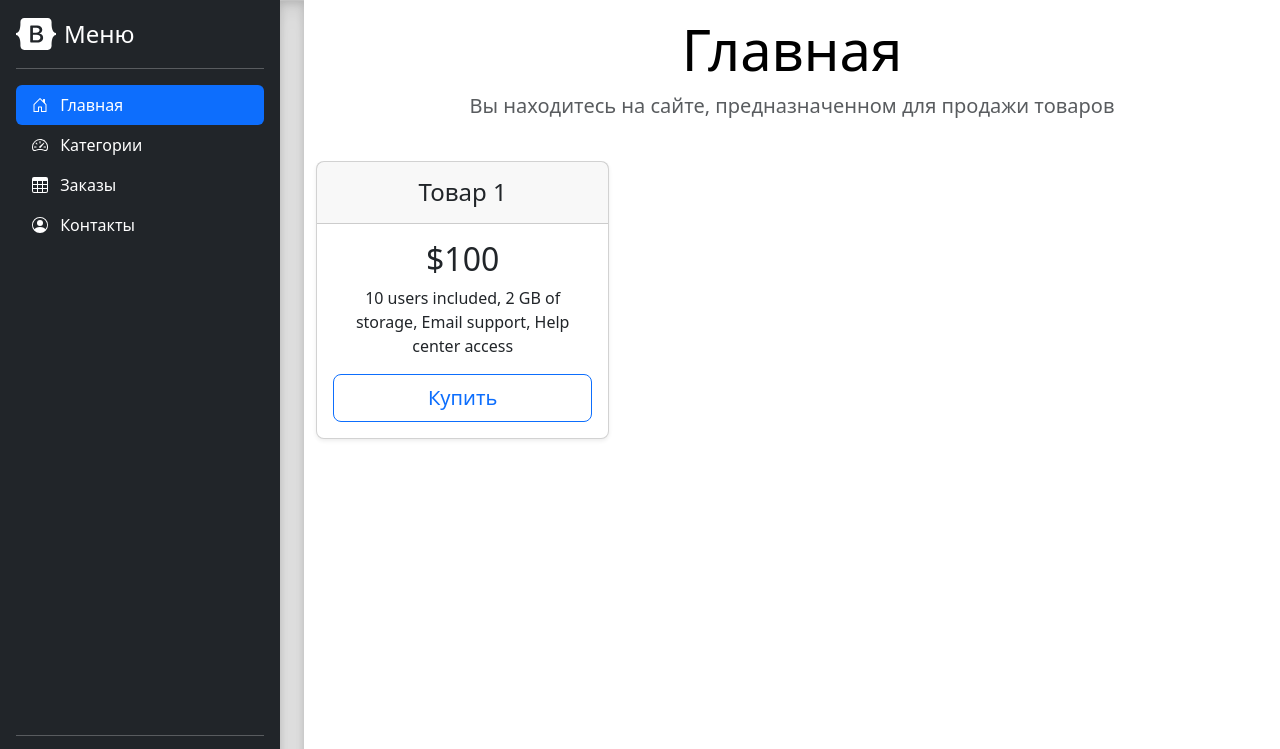
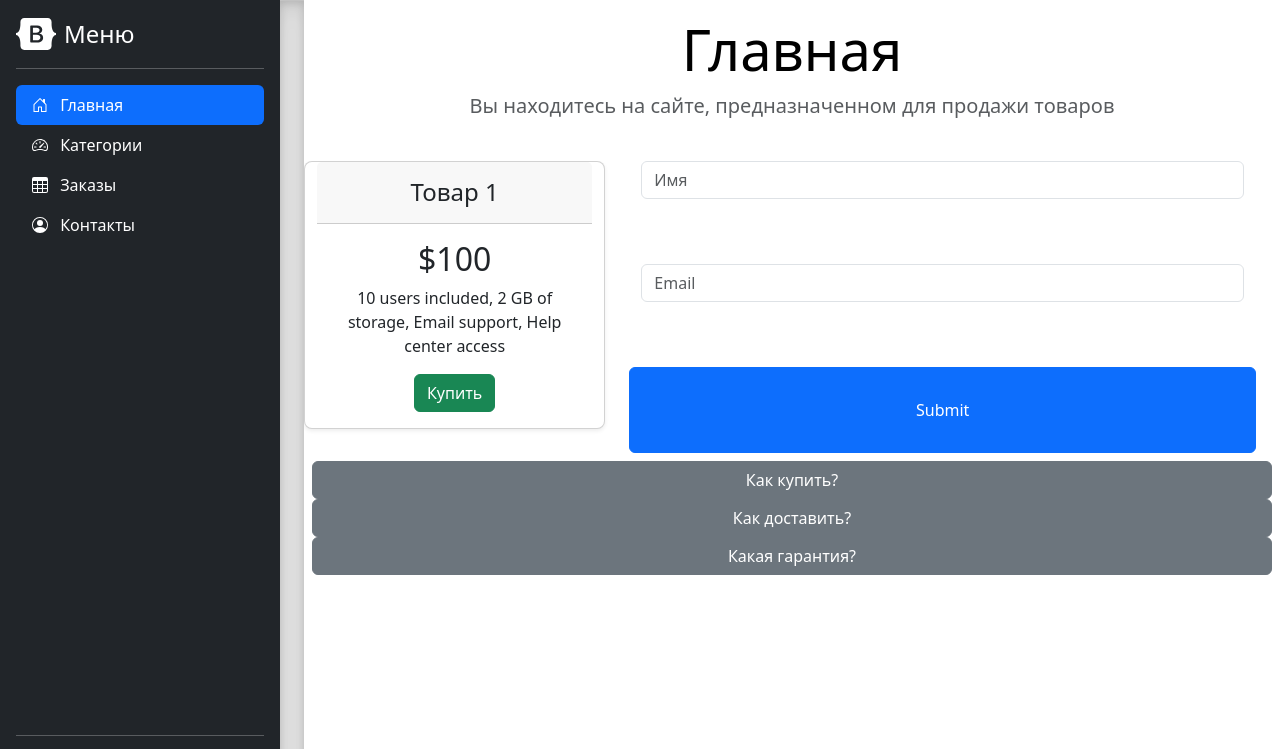
Before and after one commit to GlebOhlopkov/lesson_19.1, a plain HTML site: page index.html in a window 1280 px wide. Shown: the top 749 px of the page. Drawn offline with nearby package versions, Linux system fonts and the light colour scheme.

Commit message:
correct index.html

```diff
--- a/index.html
+++ b/index.html
@@ -259,6 +259,7 @@
     <div class="b-example-divider"></div>
 
     <div class="container">
+
         <header>
             <div class="pricing-header p-3 pb-md-4 mx-auto text-center">
                 <h1 class="display-4 fw-normal text-body-emphasis">Главная</h1>
@@ -267,8 +268,8 @@
         </header>
 
         <main class="row">
-            <div class="row text-center">
-                <div class="col-4">
+
+            <div class="row text-center col-4">
                 <div class="card mb-4 rounded-3 shadow-sm">
                     <div class="card-header py-3">
                         <h4 class="my-0 fw-normal">Товар 1</h4>
@@ -281,9 +282,50 @@
                             Email support,
                             Help center access
                         </p>
-                            <button type="button" class="w-100 btn btn-lg btn-outline-primary">Купить</button>
+                        <button type="button" class="btn btn-success">Купить</button>
                     </div>
                 </div>
+            </div>
+
+            <form class="mx-auto row col-8">
+                <div class="mb-3">
+                    <input type="text" class="form-control" id="exampleInputName" placeholder="Имя">
+                </div>
+                <div class="mb-3">
+                    <input type="password" class="form-control" id="exampleInputEmail" placeholder="Email">
+                </div>
+                <button type="submit" class="btn btn-primary">Submit</button>
+            </form>
+        </main>
+
+        <main class="p-2 row">
+            <a class="btn btn-secondary" data-bs-toggle="collapse" href="#collapseExample" role="button"
+               aria-expanded="false" aria-controls="collapseExample">
+                Как купить?
+            </a>
+            <div class="collapse" id="collapseExample">
+                <div class="card card-body">
+                    В нашем магазине
+                </div>
+            </div>
+
+            <a class="btn btn-secondary" data-bs-toggle="collapse" href="#collapseExample" role="button"
+               aria-expanded="false" aria-controls="collapseExample">
+                Как доставить?
+            </a>
+            <div class="collapse" id="collapseExample">
+                <div class="card card-body">
+                    Ножками или машинкой, на Ваш выбор
+                </div>
+            </div>
+
+            <a class="btn btn-secondary" data-bs-toggle="collapse" href="#collapseExample" role="button"
+               aria-expanded="false" aria-controls="collapseExample">
+                Какая гарантия?
+            </a>
+            <div class="collapse" id="collapseExample">
+                <div class="card card-body">
+                    Слово пацана
                 </div>
             </div>
         </main>
```
Lines whose indentation alone changed are shown as unchanged.
